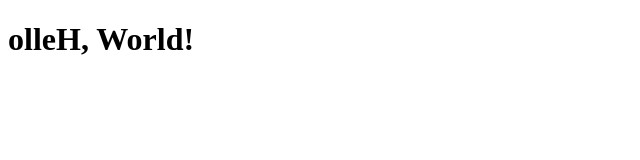
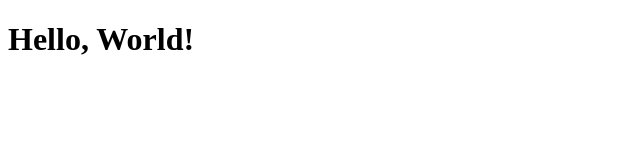
Before and after one commit to GandalfPotter/gandalfpotter.github.io, a plain HTML site: page index.html in a window 1280 px wide. Shown: the full height of the page, 0-640 px from the left. Drawn offline with Linux system fonts and the light colour scheme.

Commit message:
Update index.html

```diff
--- a/index.html
+++ b/index.html
@@ -5,6 +5,6 @@
     <title>GandalfPotter's Github Pages</title>
   </head>
   <body>
-    <h1>olleH, World!</h1>
+    <h1>Hello, World!</h1>
   </body>
 </html>
```
